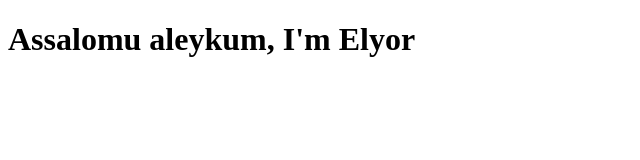
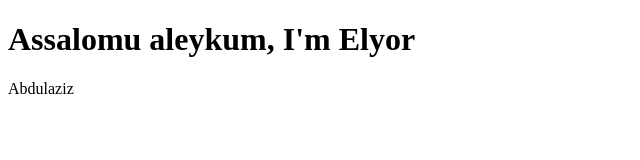
Before and after one commit to Azizbek-Kalandarov/elyorgithub, a plain HTML site: page index.html in a window 1280 px wide. Shown: the full height of the page, 0-640 px from the left. Drawn offline with Linux system fonts and the light colour scheme.

Commit message:
Add my name in the branch ak

```diff
--- a/index.html
+++ b/index.html
@@ -8,5 +8,7 @@
 </head>
 <body>
     <h1>Assalomu aleykum, I'm Elyor</h1>
+
+    <p>Abdulaziz</p>
 </body>
 </html>
```
